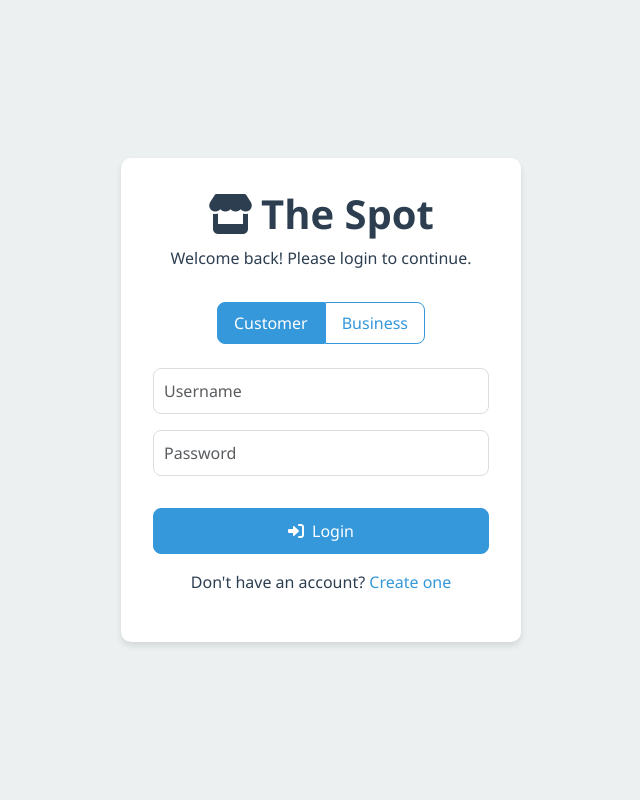
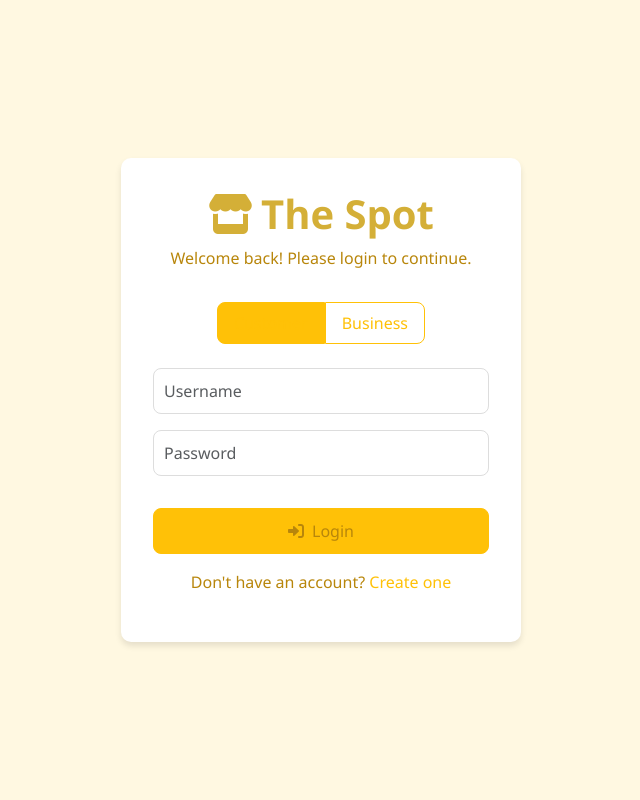
Before and after one commit to AlePam109/the-spot, a Flask app: page / in a window 1280 px wide. Shown: the whole page, without its empty margins (319-959 px from the left). Run offline with Flask 3, Linux system fonts and the light colour scheme; some libraries are stand-ins or nearby versions.

Commit message:
color theme changed

```diff
--- a/templates/login/login.html
+++ b/templates/login/login.html
@@ -8,6 +8,22 @@
     <link rel="stylesheet" href="https://cdnjs.cloudflare.com/ajax/libs/font-awesome/6.0.0/css/all.min.css">
     <style>
         :root {
+            /* Business theme: dark blue - silver */
+            --business-primary: #1A237E;
+            --business-secondary: #283593;
+            --business-accent: #5C6BC0;
+            --business-light: #E8EAF6;
+            --business-dark: #0D1B2A;
+            --business-silver: #B0BEC5;
+
+            /* Customer theme: AMEX gold */
+            --customer-primary: #D4AF37;
+            --customer-secondary: #FFD700;
+            --customer-accent: #FFC107;
+            --customer-light: #FFF8E1;
+            --customer-dark: #B8860B;
+
+            /* Default theme */
             --primary-color: #2C3E50;
             --secondary-color: #34495E;
             --accent-color: #3498DB;
@@ -25,6 +41,7 @@
             display: flex;
             align-items: center;
             justify-content: center;
+            transition: background-color 0.3s ease;
         }
 
         .login-container {
@@ -34,6 +51,7 @@
             padding: 2rem;
             width: 100%;
             max-width: 400px;
+            transition: all 0.3s ease;
         }
 
         .login-header {
@@ -42,8 +60,8 @@
         }
 
         .login-header h1 {
-            color: var(--primary-color);
             font-weight: bold;
+            transition: color 0.3s ease;
         }
 
         .form-control {
@@ -51,25 +69,19 @@
             border: 1px solid #ddd;
             padding: 10px;
             margin-bottom: 1rem;
+            transition: all 0.3s ease;
         }
 
         .form-control:focus {
-            border-color: var(--accent-color);
             box-shadow: 0 0 0 0.2rem rgba(52, 152, 219, 0.25);
         }
 
         .btn-primary {
-            background-color: var(--accent-color);
-            border-color: var(--accent-color);
             border-radius: 8px;
             padding: 10px;
             width: 100%;
             margin-top: 1rem;
-        }
-
-        .btn-primary:hover {
-            background-color: #2980B9;
-            border-color: #2980B9;
+            transition: all 0.3s ease;
         }
 
         .account-type-toggle {
@@ -80,11 +92,10 @@
 
         .account-type-btn {
             padding: 0.5rem 1rem;
-            border: 1px solid var(--accent-color);
+            border: 1px solid;
             background-color: white;
-            color: var(--accent-color);
             cursor: pointer;
-            transition: all 0.3s;
+            transition: all 0.3s ease;
         }
 
         .account-type-btn:first-child {
@@ -96,7 +107,6 @@
         }
 
         .account-type-btn.active {
-            background-color: var(--accent-color);
             color: white;
         }
 
@@ -106,8 +116,8 @@
         }
 
         .create-account-link a {
-            color: var(--accent-color);
             text-decoration: none;
+            transition: color 0.3s ease;
         }
 
         .create-account-link a:hover {
@@ -119,6 +129,83 @@
             text-align: center;
             margin-top: 1rem;
             display: none;
+        }
+
+        /* Business theme styles */
+        .business-theme {
+            background-color: var(--business-light);
+            color: var(--business-dark);
+        }
+
+        .business-theme .login-header h1 {
+            color: var(--business-primary);
+        }
+
+        .business-theme .form-control:focus {
+            border-color: var(--business-accent);
+            box-shadow: 0 0 0 0.2rem rgba(92, 107, 192, 0.25);
+        }
+
+        .business-theme .btn-primary {
+            background-color: var(--business-accent);
+            border-color: var(--business-accent);
+        }
+
+        .business-theme .btn-primary:hover {
+            background-color: var(--business-secondary);
+            border-color: var(--business-secondary);
+        }
+
+        .business-theme .account-type-btn {
+            border-color: var(--business-accent);
+            color: var(--business-accent);
+        }
+
+        .business-theme .account-type-btn.active {
+            background-color: var(--business-accent);
+        }
+
+        .business-theme .create-account-link a {
+            color: var(--business-accent);
+        }
+
+        /* Customer theme styles */
+        .customer-theme {
+            background-color: var(--customer-light);
+            color: var(--customer-dark);
+        }
+
+        .customer-theme .login-header h1 {
+            color: var(--customer-primary);
+        }
+
+        .customer-theme .form-control:focus {
+            border-color: var(--customer-accent);
+            box-shadow: 0 0 0 0.2rem rgba(255, 193, 7, 0.25);
+        }
+
+        .customer-theme .btn-primary {
+            background-color: var(--customer-accent);
+            border-color: var(--customer-accent);
+            color: var(--customer-dark);
+        }
+
+        .customer-theme .btn-primary:hover {
+            background-color: var(--customer-secondary);
+            border-color: var(--customer-secondary);
+        }
+
+        .customer-theme .account-type-btn {
+            border-color: var(--customer-accent);
+            color: var(--customer-accent);
+        }
+
+        .customer-theme .account-type-btn.active {
+            background-color: var(--customer-accent);
+        }
+
+        .customer-theme .create-account-link a {
+            color: var(--customer-accent);
         }
     </style>
 </head>
@@ -159,6 +246,7 @@
             const form = document.getElementById('loginForm');
             const errorMessage = document.getElementById('errorMessage');
             const accountTypeBtns = document.querySelectorAll('.account-type-btn');
+            const body = document.body;
             let currentAccountType = 'customer';
 
             // Handle account type toggle
@@ -167,8 +255,15 @@
                     accountTypeBtns.forEach(b => b.classList.remove('active'));
                     this.classList.add('active');
                     currentAccountType = this.dataset.type;
+
+                    // Update theme based on account type
+                    body.classList.remove('business-theme', 'customer-theme');
+                    body.classList.add(currentAccountType + '-theme');
                 });
             });
+
+            // Set initial theme
+            body.classList.add('customer-theme');
 
             // Handle form submission
             form.addEventListener('submit', async function(e) {
```
